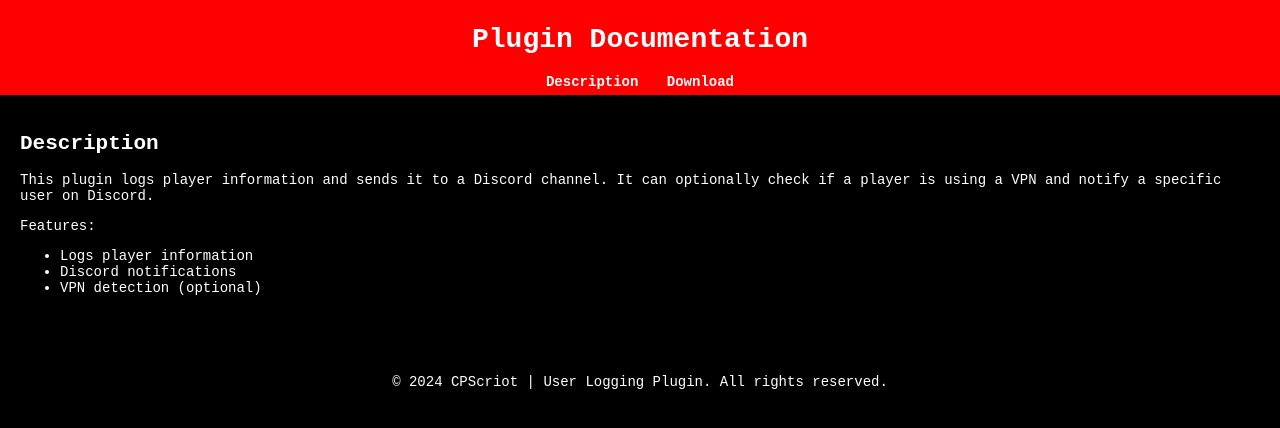
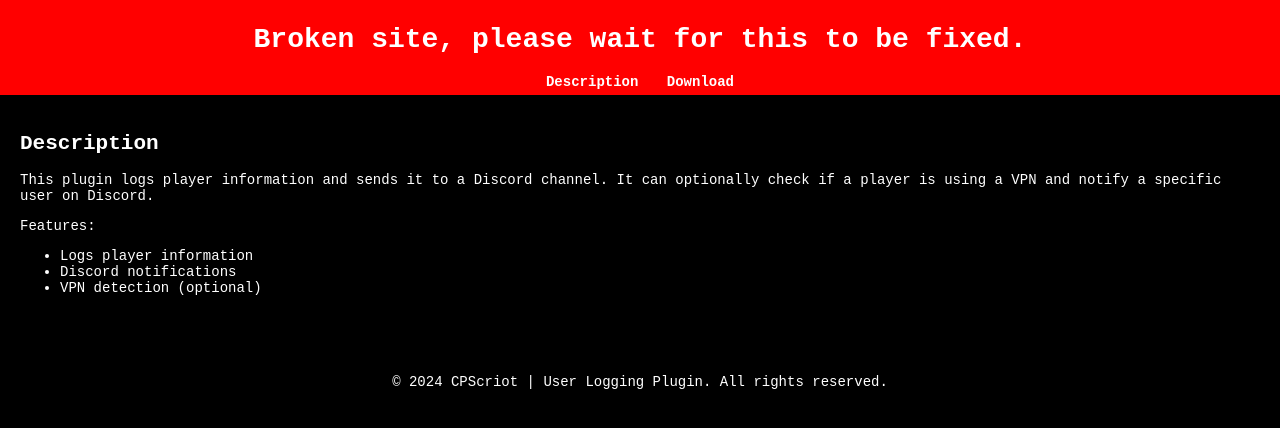
Before and after one commit to CPScript/logging-plugin, a plain HTML site: page docs/index.html in a window 1280 px wide. Drawn offline with Linux system fonts and the light colour scheme.

Commit message:
Update index.html

```diff
--- a/docs/index.html
+++ b/docs/index.html
@@ -8,7 +8,7 @@
 </head>
 <body>
     <div class="navbar">
-        <h1>Plugin Documentation</h1>
+        <h1>Broken site, please wait for this to be fixed.</h1>
         <a href="index.html" class="nav-link">Description</a>
         <a href="docs/download.html" class="nav-link">Download</a>
     </div>
```
